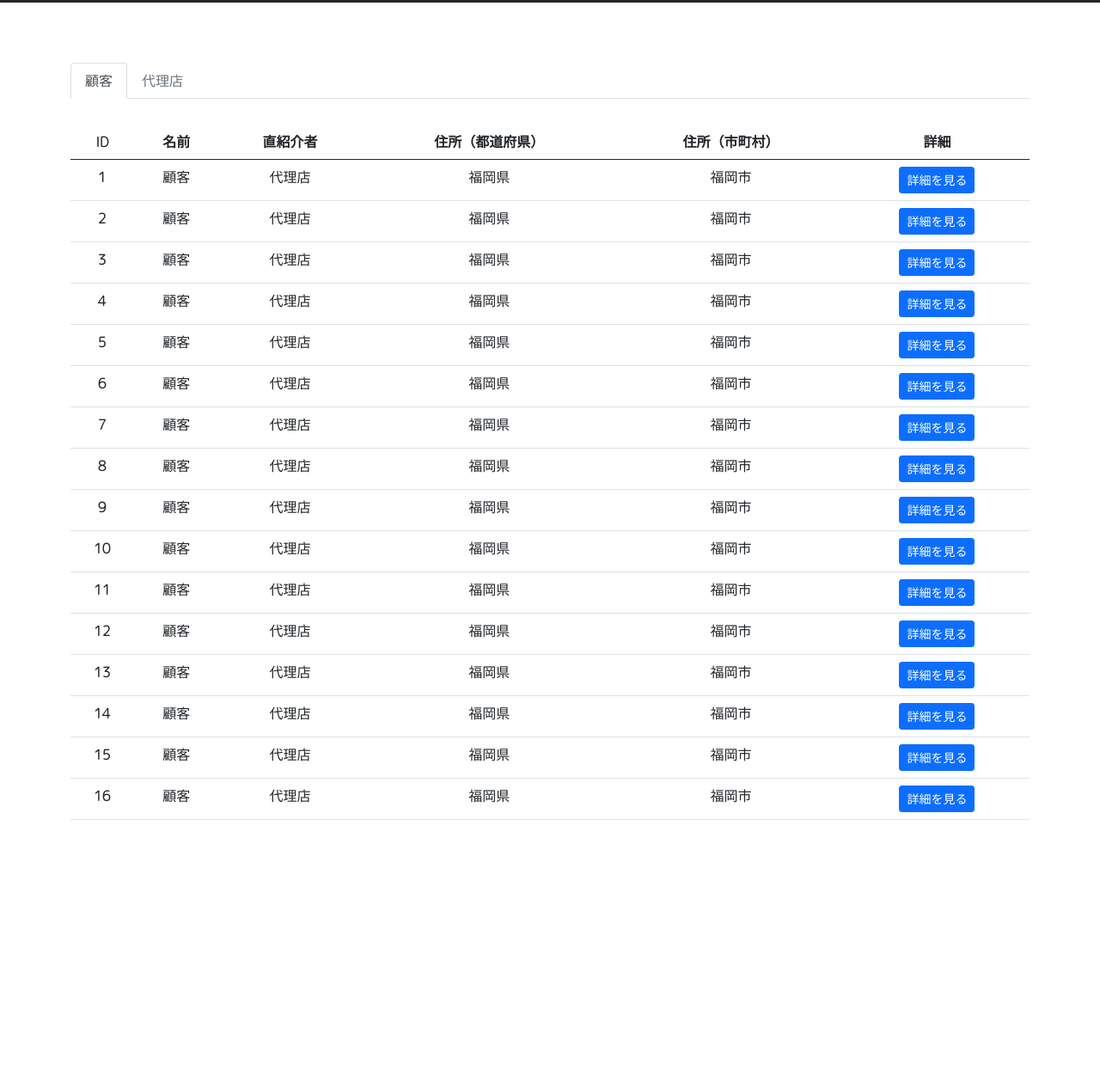
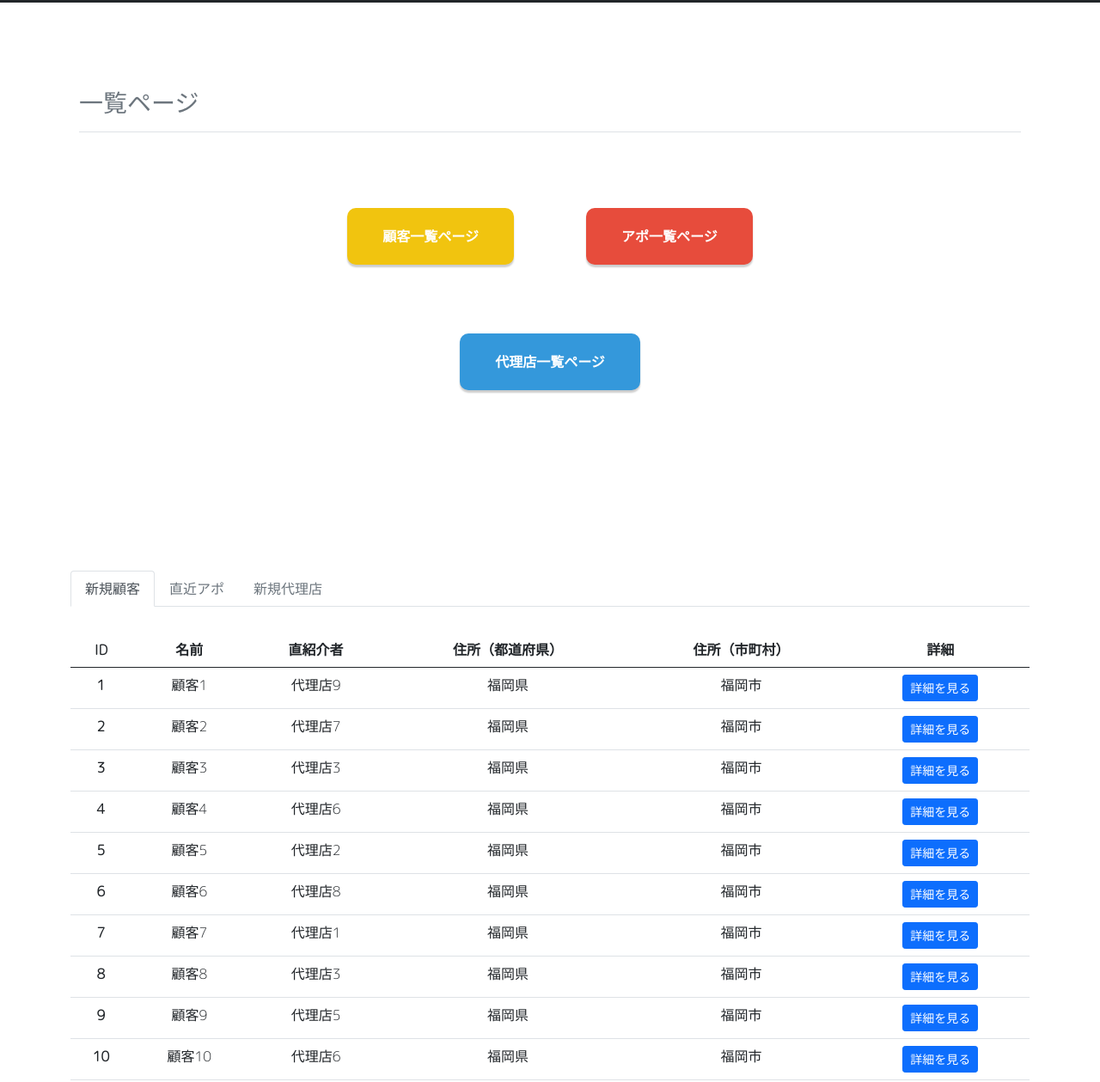
Before and after one commit to Yokota0204/adam_mock, a plain HTML site: page index.html in a window 1280 px wide. Shown: the part 59-1318 px from the top of the page at 86% size. Before the commit the page ends 1029 px from the top, so only its background shows below. Drawn offline with nearby package versions, Linux system fonts and the light colour scheme.

Commit message:
一覧ページを改変。それぞれのデータの一覧ページへ誘導する画面に変更。

```diff
--- a/css/index.css
+++ b/css/index.css
@@ -1,3 +1,32 @@
+.top-wrapper {
+  width: 100%;
+  padding: 100px 10px;
+}
+
+.top-wrapper .btn-wrapper {
+  width: 70%;
+  margin: 0 auto;
+  text-align: center;
+}
+
+.top-wrapper .btn-wrapper .btn {
+  margin: 40px;
+  padding: 20px 40px;
+  color: white;
+}
+
+.top-wrapper .btn-wrapper .client {
+  background-color: #F1C40F;
+}
+
+.top-wrapper .btn-wrapper .appointment {
+  background-color: #E74C3C;
+}
+
+.top-wrapper .btn-wrapper .agent {
+  background-color: #3498DB;
+}
+
 .nav {
   margin: 70px auto 30px auto;
 }
--- a/index.html
+++ b/index.html
@@ -12,11 +12,14 @@
       <link rel="preconnect" href="https://fonts.gstatic.com">
       <!-- japanese -->
       <link href="https://fonts.googleapis.com/css2?family=M+PLUS+Rounded+1c:wght@300&display=swap" rel="stylesheet">
+    <!-- jquery -->
+      <script type="text/javascript" src="scripts/jquery.js"></script>
+      <script type="text/javascript" src="scripts/tablesorter/jquery.tablesorter.js"></script>
   </head>
   <body>
     <header>
       <nav class="navbar navbar-expand-lg navbar-dark bg-dark">
-        <a class="service-title navbar-brand font-weight-bold" href="#">業務支援システム（仮）</a>
+        <a class="service-title navbar-brand font-weight-bold" href="#" id="test">業務支援システム（仮）</a>
         <div class="collapse navbar-collapse" id="navbarSupportedContent">
           <ul class="navbar-nav">
             <li class="login-user nav-item">
@@ -31,17 +34,28 @@
     </header>
     <div class="contents">
       <div class="container">
+        <div class="top-wrapper">
+          <h3 class="border-bottom text-secondary pb-3 mb-5 ">一覧ページ</h3>
+          <div class="btn-wrapper">
+            <a class="btn client more-rounded" href="client_index.html">顧客一覧ページ</a>
+            <a class="btn appointment more-rounded" href="appointment_index.html">アポ一覧ページ</a>
+            <a class="btn agent more-rounded" href="agent_index.html">代理店一覧ページ</a>
+          </div>
+        </div>
         <ul class="nav nav-tabs" id="myTab" role="tablist">
           <li class="nav-item" role="presentation">
-            <a class="nav-link active" id="client-tab" data-bs-toggle="tab" href="#client" role="tab" aria-controls="client" aria-selected="true">顧客</a>
+            <a class="nav-link active" id="client-tab" data-bs-toggle="tab" href="#client" role="tab" aria-controls="client" aria-selected="true">新規顧客</a>
           </li>
           <li class="nav-item" role="presentation">
-            <a class="nav-link" id="agent-tab" data-bs-toggle="tab" href="#agent" role="tab" aria-controls="agent" aria-selected="false">代理店</a>
+            <a class="nav-link" id="appointment-tab" data-bs-toggle="tab" href="#appointment" role="tab" aria-controls="appointment" aria-selected="false">直近アポ</a>
+          </li>
+          <li class="nav-item" role="presentation">
+            <a class="nav-link" id="agent-tab" data-bs-toggle="tab" href="#agent" role="tab" aria-controls="agent" aria-selected="false">新規代理店</a>
           </li>
         </ul>
         <div class="tab-content text-center" id="myTabContent">
           <div class="tab-pane fade" id="agent" role="tabpanel" aria-labelledby="agent-tab">
-            <table class="table">
+            <table class="table" id="agent-table">
               <thead>
                 <tr>
                   <th scope="col">ID</th>
@@ -52,121 +66,59 @@
               <tbody>
                 <tr>
                   <th scope="row">1</th>
-                  <td>代理店</td>
-
-
+                  <td>代理店1</td>
                   <td><a class="btn btn-primary btn-sm" href="client_info.html">詳細を見る</a></td>
                 </tr>
                 <tr>
                   <th scope="row">2</th>
-                  <td>代理店</td>
-
-
+                  <td>代理店2</td>
                   <td><a class="btn btn-primary btn-sm" href="client_info.html">詳細を見る</a></td>
                 </tr>
                 <tr>
                   <th scope="row">3</th>
-                  <td>代理店</td>
-
-
+                  <td>代理店3</td>
                   <td><a class="btn btn-primary btn-sm" href="client_info.html">詳細を見る</a></td>
                 </tr>
                 <tr>
                   <th scope="row">4</th>
-                  <td>代理店</td>
-
-
+                  <td>代理店4</td>
                   <td><a class="btn btn-primary btn-sm" href="client_info.html">詳細を見る</a></td>
                 </tr>
                 <tr>
                   <th scope="row">5</th>
-                  <td>代理店</td>
-
-
+                  <td>代理店5</td>
                   <td><a class="btn btn-primary btn-sm" href="client_info.html">詳細を見る</a></td>
                 </tr>
                 <tr>
                   <th scope="row">6</th>
-                  <td>代理店</td>
-
-
+                  <td>代理店6</td>
                   <td><a class="btn btn-primary btn-sm" href="client_info.html">詳細を見る</a></td>
                 </tr>
                 <tr>
                   <th scope="row">7</th>
-                  <td>代理店</td>
-
-
+                  <td>代理店7</td>
                   <td><a class="btn btn-primary btn-sm" href="client_info.html">詳細を見る</a></td>
                 </tr>
                 <tr>
                   <th scope="row">8</th>
-                  <td>代理店</td>
-
-
+                  <td>代理店8</td>
                   <td><a class="btn btn-primary btn-sm" href="client_info.html">詳細を見る</a></td>
                 </tr>
                 <tr>
                   <th scope="row">9</th>
-                  <td>代理店</td>
-
-
+                  <td>代理店9</td>
                   <td><a class="btn btn-primary btn-sm" href="client_info.html">詳細を見る</a></td>
                 </tr>
                 <tr>
                   <th scope="row">10</th>
-                  <td>代理店</td>
-
-
-                  <td><a class="btn btn-primary btn-sm" href="client_info.html">詳細を見る</a></td>
-                </tr>
-                <tr>
-                  <th scope="row">11</th>
-                  <td>代理店</td>
-
-
-                  <td><a class="btn btn-primary btn-sm" href="client_info.html">詳細を見る</a></td>
-                </tr>
-                <tr>
-                  <th scope="row">12</th>
-                  <td>代理店</td>
-
-
-                  <td><a class="btn btn-primary btn-sm" href="client_info.html">詳細を見る</a></td>
-                </tr>
-                <tr>
-                  <th scope="row">13</th>
-                  <td>代理店</td>
-
-
-                  <td><a class="btn btn-primary btn-sm" href="client_info.html">詳細を見る</a></td>
-                </tr>
-                <tr>
-                  <th scope="row">14</th>
-                  <td>代理店</td>
-
-
-                  <td><a class="btn btn-primary btn-sm" href="client_info.html">詳細を見る</a></td>
-                </tr>
-                <tr>
-                  <th scope="row">15</th>
-                  <td>代理店</td>
-
-
-                  <td><a class="btn btn-primary btn-sm" href="client_info.html">詳細を見る</a></td>
-                </tr>
-                <tr>
-                  <th scope="row">16</th>
-                  <td>代理店</td>
-
-
+                  <td>代理店10</td>
                   <td><a class="btn btn-primary btn-sm" href="client_info.html">詳細を見る</a></td>
                 </tr>
               </tbody>
             </table>
           </div>
           <div class="tab-pane fade show active" id="client" role="tabpanel" aria-labelledby="client-tab">
-            <table class="table">
+            <table class="table" id="client-table">
               <thead>
                 <tr>
                   <th scope="col">ID</th>
@@ -180,146 +132,153 @@
               <tbody>
                 <tr>
                   <th scope="row">1</th>
-                  <td>顧客</td>
-                  <td>代理店</td>
+                  <td>顧客1</td>
+                  <td>代理店9</td>
                   <td>福岡県</td>
                   <td>福岡市</td>
                   <td><a class="btn btn-primary btn-sm" href="client_info.html">詳細を見る</a></td>
                 </tr>
                 <tr>
                   <th scope="row">2</th>
-                  <td>顧客</td>
-
-                  <td>代理店</td>
+                  <td>顧客2</td>
+                  <td>代理店7</td>
                   <td>福岡県</td>
                   <td>福岡市</td>
                   <td><a class="btn btn-primary btn-sm" href="client_info.html">詳細を見る</a></td>
                 </tr>
                 <tr>
                   <th scope="row">3</th>
-                  <td>顧客</td>
-
-                  <td>代理店</td>
+                  <td>顧客3</td>
+                  <td>代理店3</td>
                   <td>福岡県</td>
                   <td>福岡市</td>
                   <td><a class="btn btn-primary btn-sm" href="client_info.html">詳細を見る</a></td>
                 </tr>
                 <tr>
                   <th scope="row">4</th>
-                  <td>顧客</td>
-
-                  <td>代理店</td>
+                  <td>顧客4</td>
+                  <td>代理店6</td>
                   <td>福岡県</td>
                   <td>福岡市</td>
                   <td><a class="btn btn-primary btn-sm" href="client_info.html">詳細を見る</a></td>
                 </tr>
                 <tr>
                   <th scope="row">5</th>
-                  <td>顧客</td>
+                  <td>顧客5</td>
 
-                  <td>代理店</td>
+                  <td>代理店2</td>
                   <td>福岡県</td>
                   <td>福岡市</td>
                   <td><a class="btn btn-primary btn-sm" href="client_info.html">詳細を見る</a></td>
                 </tr>
                 <tr>
                   <th scope="row">6</th>
-                  <td>顧客</td>
-
-                  <td>代理店</td>
+                  <td>顧客6</td>
+                  <td>代理店8</td>
                   <td>福岡県</td>
                   <td>福岡市</td>
                   <td><a class="btn btn-primary btn-sm" href="client_info.html">詳細を見る</a></td>
                 </tr>
                 <tr>
                   <th scope="row">7</th>
-                  <td>顧客</td>
+                  <td>顧客7</td>
 
-                  <td>代理店</td>
+                  <td>代理店1</td>
                   <td>福岡県</td>
                   <td>福岡市</td>
                   <td><a class="btn btn-primary btn-sm" href="client_info.html">詳細を見る</a></td>
                 </tr>
                 <tr>
                   <th scope="row">8</th>
-                  <td>顧客</td>
-
-                  <td>代理店</td>
+                  <td>顧客8</td>
+                  <td>代理店3</td>
                   <td>福岡県</td>
                   <td>福岡市</td>
                   <td><a class="btn btn-primary btn-sm" href="client_info.html">詳細を見る</a></td>
                 </tr>
                 <tr>
                   <th scope="row">9</th>
-                  <td>顧客</td>
-
-                  <td>代理店</td>
+                  <td>顧客9</td>
+                  <td>代理店5</td>
                   <td>福岡県</td>
                   <td>福岡市</td>
                   <td><a class="btn btn-primary btn-sm" href="client_info.html">詳細を見る</a></td>
                 </tr>
                 <tr>
                   <th scope="row">10</th>
-                  <td>顧客</td>
-
-                  <td>代理店</td>
+                  <td>顧客10</td>
+                  <td>代理店6</td>
                   <td>福岡県</td>
                   <td>福岡市</td>
                   <td><a class="btn btn-primary btn-sm" href="client_info.html">詳細を見る</a></td>
                 </tr>
+              </tbody>
+            </table>
+          </div>
+          <div class="tab-pane fade show" id="appointment" role="tabpanel" aria-labelledby="appointment-tab">
+            <table class="table" id="appointment-table">
+              <thead>
                 <tr>
-                  <th scope="row">11</th>
-                  <td>顧客</td>
-
-                  <td>代理店</td>
-                  <td>福岡県</td>
-                  <td>福岡市</td>
-                  <td><a class="btn btn-primary btn-sm" href="client_info.html">詳細を見る</a></td>
+                  <th scope="col">日付</th>
+                  <th scope="col">時間</th>
+                  <th scope="col">状態</th>
+                  <th scope="col">前日確認</th>
+                  <th scope="col">場所</th>
+                  <th scope="col">店舗</th>
+                  <th scope="col">名前</th>
+                  <th scope="col">年齢</th>
+                </tr>
+              </thead>
+              <tbody>
+                <tr>
+                  <th scope="row">2021/03/01</th>
+                  <td>11:00</td>
+                  <td>確定</td>
+                  <td>済</td>
+                  <td>天神</td>
+                  <td>スタバ</td>
+                  <td>アポ たか子</td>
+                  <td>30</td>
                 </tr>
                 <tr>
-                  <th scope="row">12</th>
-                  <td>顧客</td>
-
-                  <td>代理店</td>
-                  <td>福岡県</td>
-                  <td>福岡市</td>
-                  <td><a class="btn btn-primary btn-sm" href="client_info.html">詳細を見る</a></td>
+                  <th scope="row">2021/03/01</th>
+                  <td>18:00</td>
+                  <td>確定</td>
+                  <td>済</td>
+                  <td>天神</td>
+                  <td>スタバ</td>
+                  <td>アポ たえこ</td>
+                  <td>50</td>
                 </tr>
                 <tr>
-                  <th scope="row">13</th>
-                  <td>顧客</td>
-
-                  <td>代理店</td>
-                  <td>福岡県</td>
-                  <td>福岡市</td>
-                  <td><a class="btn btn-primary btn-sm" href="client_info.html">詳細を見る</a></td>
+                  <th scope="row">2021/03/03</th>
+                  <td>15:00</td>
+                  <td>確定</td>
+                  <td>済</td>
+                  <td>天神</td>
+                  <td>スタバ</td>
+                  <td>アポ たか子</td>
+                  <td>30</td>
                 </tr>
                 <tr>
-                  <th scope="row">14</th>
-                  <td>顧客</td>
-
-                  <td>代理店</td>
-                  <td>福岡県</td>
-                  <td>福岡市</td>
-                  <td><a class="btn btn-primary btn-sm" href="client_info.html">詳細を見る</a></td>
+                  <th scope="row">2021/03/03</th>
+                  <td>11:00</td>
+                  <td>調整中</td>
+                  <td>未</td>
+                  <td>天神</td>
+                  <td>ロッテリア</td>
+                  <td>アポ ふみこ</td>
+                  <td>40</td>
                 </tr>
                 <tr>
-                  <th scope="row">15</th>
-                  <td>顧客</td>
-
-                  <td>代理店</td>
-                  <td>福岡県</td>
-                  <td>福岡市</td>
-                  <td><a class="btn btn-primary btn-sm" href="client_info.html">詳細を見る</a></td>
-                </tr>
-                <tr>
-                  <th scope="row">16</th>
-                  <td>顧客</td>
-
-                  <td>代理店</td>
-                  <td>福岡県</td>
-                  <td>福岡市</td>
-                  <td><a class="btn btn-primary btn-sm" href="client_info.html">詳細を見る</a></td>
+                  <th scope="row">2021/03/13</th>
+                  <td>11:00</td>
+                  <td>調整予定</td>
+                  <td>未</td>
+                  <td>天神</td>
+                  <td>ロッテリア</td>
+                  <td>アポ ふみこ</td>
+                  <td>40</td>
                 </tr>
               </tbody>
             </table>
@@ -328,5 +287,13 @@
       </div>
     </div>
     <script src="bootstrap_5.0.0/js/bootstrap.bundle.min.js"></script>
+    <script>
+      $(document).ready(function() {
+        $('#agent-table').tablesorter();
+        $('#client-table').tablesorter();
+        $('#pre-client-table').tablesorter();
+        $('#appointment-table').tablesorter();
+      });
+    </script>
   </body>
 </html>
```
